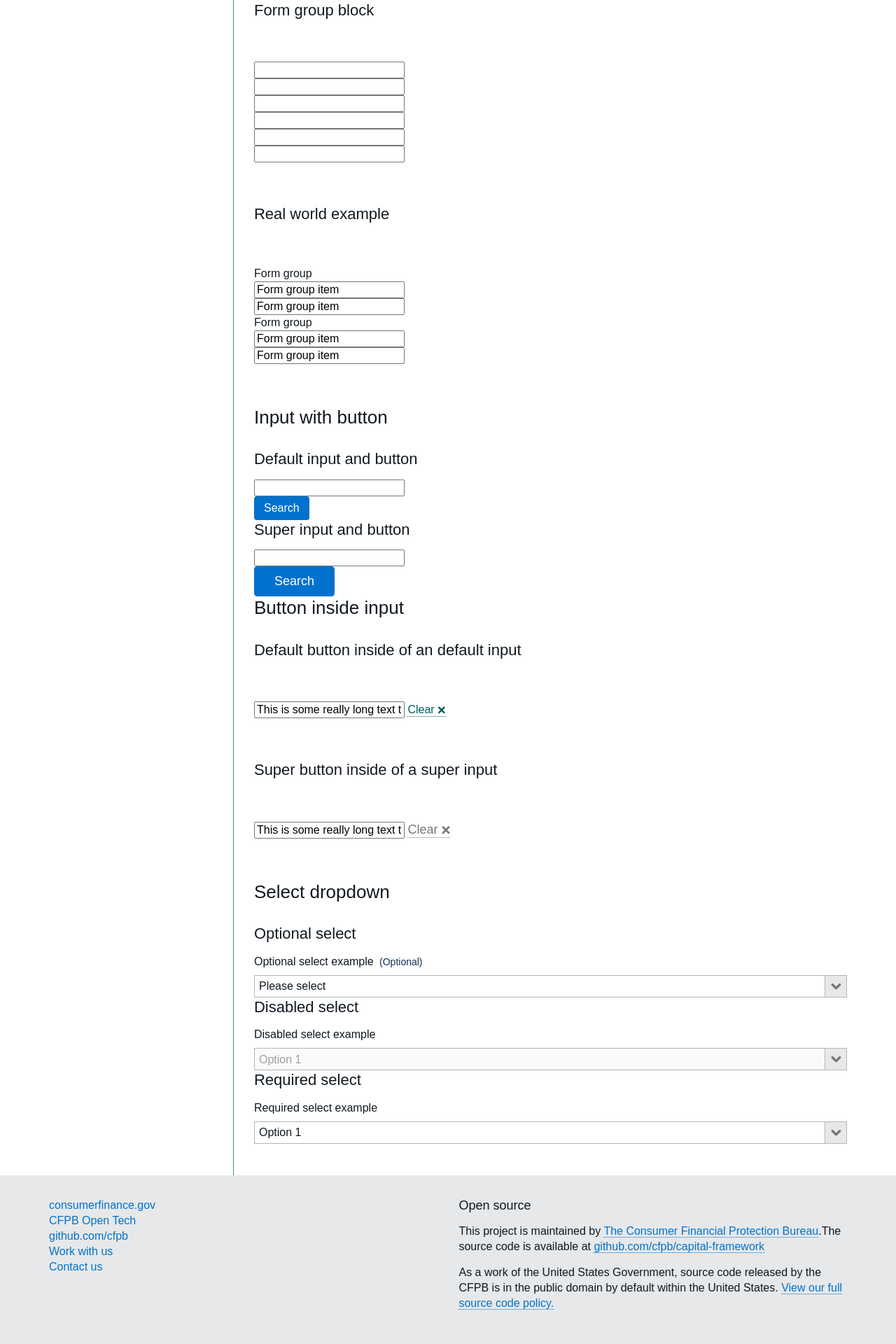
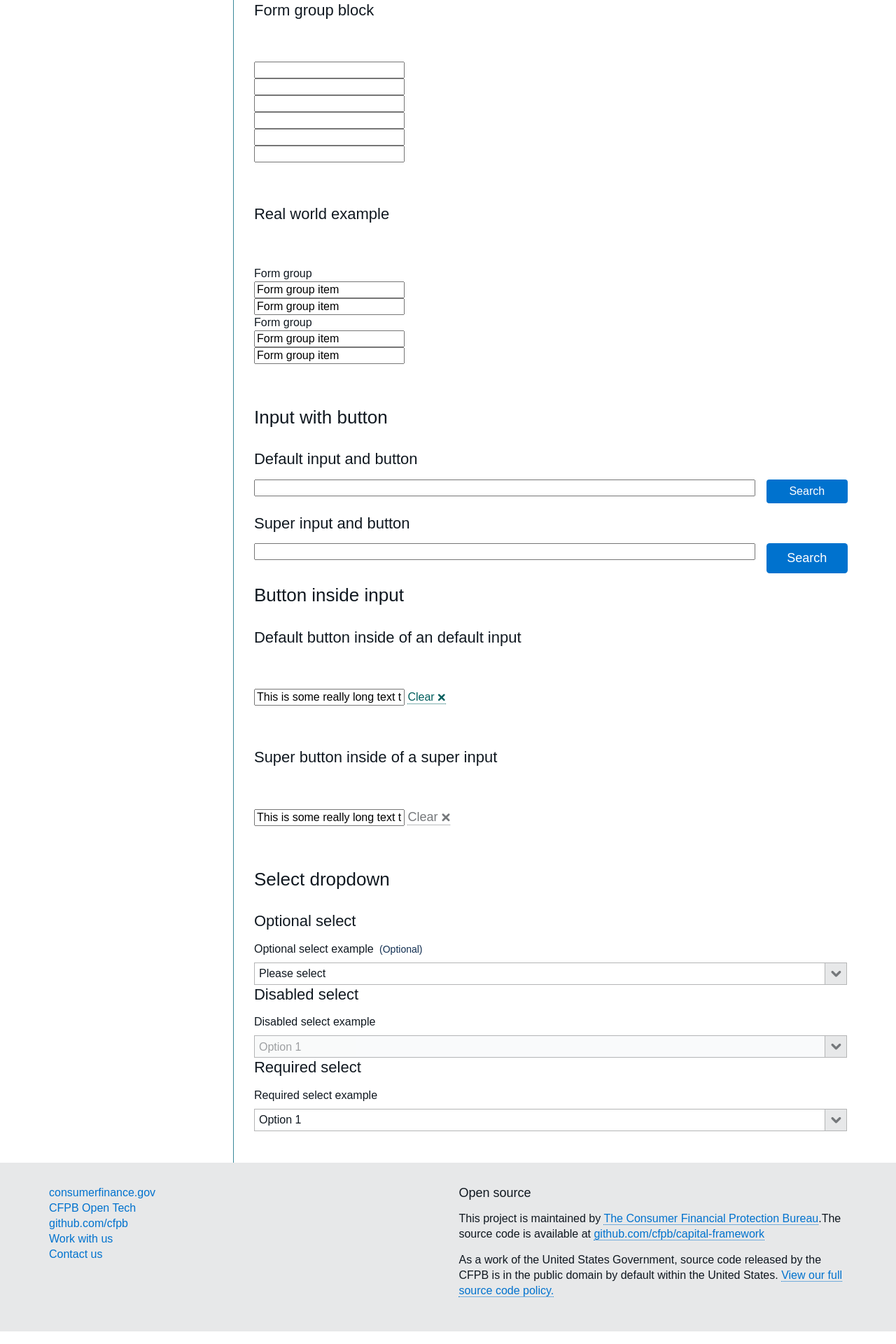
Before and after one commit to cfpb/capital-framework-sandbox, a Jekyll site: the page built from components/cf-forms/index.md, in a window 1280 px wide. Shown: the part 2439-4359 px from the top of the page at 70% size. Built offline with Jekyll 4.4.1, drawn with Linux system fonts in a browser that asks for light colours; some web fonts are replaced.

Commit message:
Updated for changes to input-with-btn

```diff
--- a/components/cf-forms/index.md
+++ b/components/cf-forms/index.md
@@ -503,22 +503,22 @@ parent: "Components"
 
 ### Default input and button
 
-<div class="m-input-with-btn">
-    <div class="m-input-with-btn_input">
+<div class="o-form__input-w-btn">
+    <div class="o-form__input-w-btn_input-container">
         <input type="text" title="Test input">
     </div>
-    <div class="m-input-with-btn_btn">
+    <div class="o-form__input-w-btn_btn-container">
         <button class="a-btn">Search</button>
     </div>
 </div>
 
 ### Super input and button
 
-<div class="m-input-with-btn">
-    <div class="m-input-with-btn_input">
+<div class="o-form__input-w-btn">
+    <div class="o-form__input-w-btn_input-container">
         <input class="input__super" type="text" title="Test input">
     </div>
-    <div class="m-input-with-btn_btn">
+    <div class="o-form__input-w-btn_btn-container">
         <button class="a-btn a-btn__super">Search</button>
     </div>
 </div>
```
